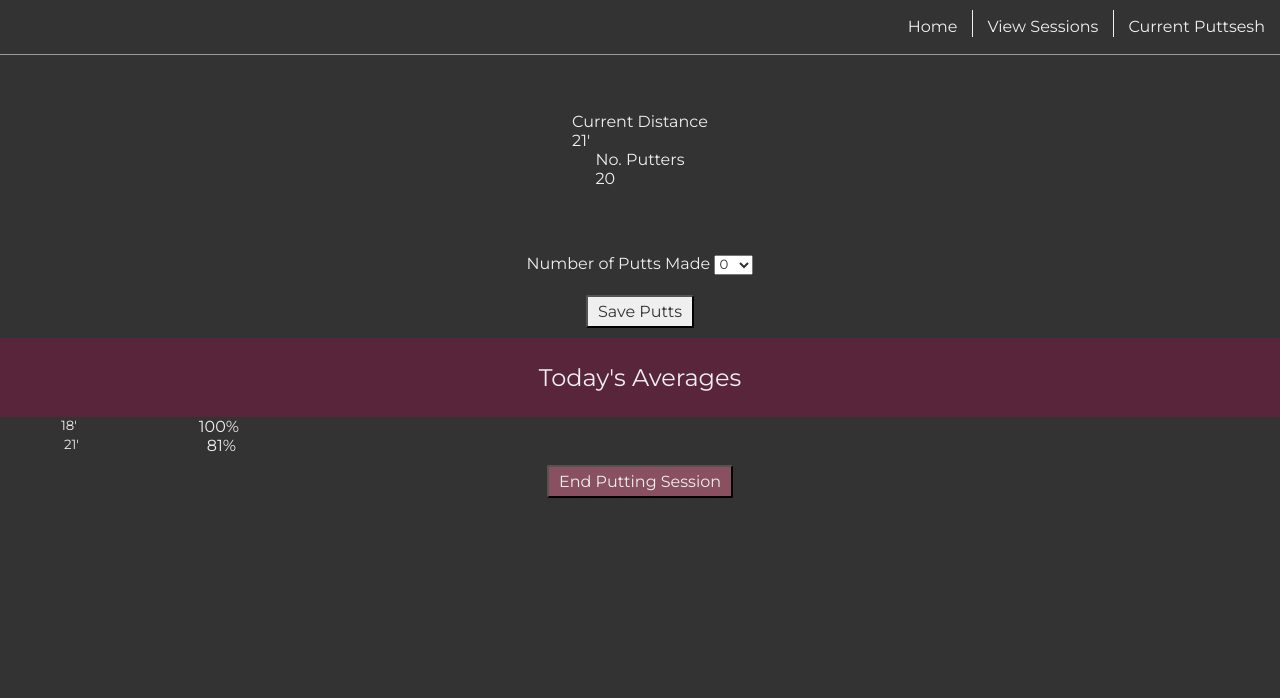
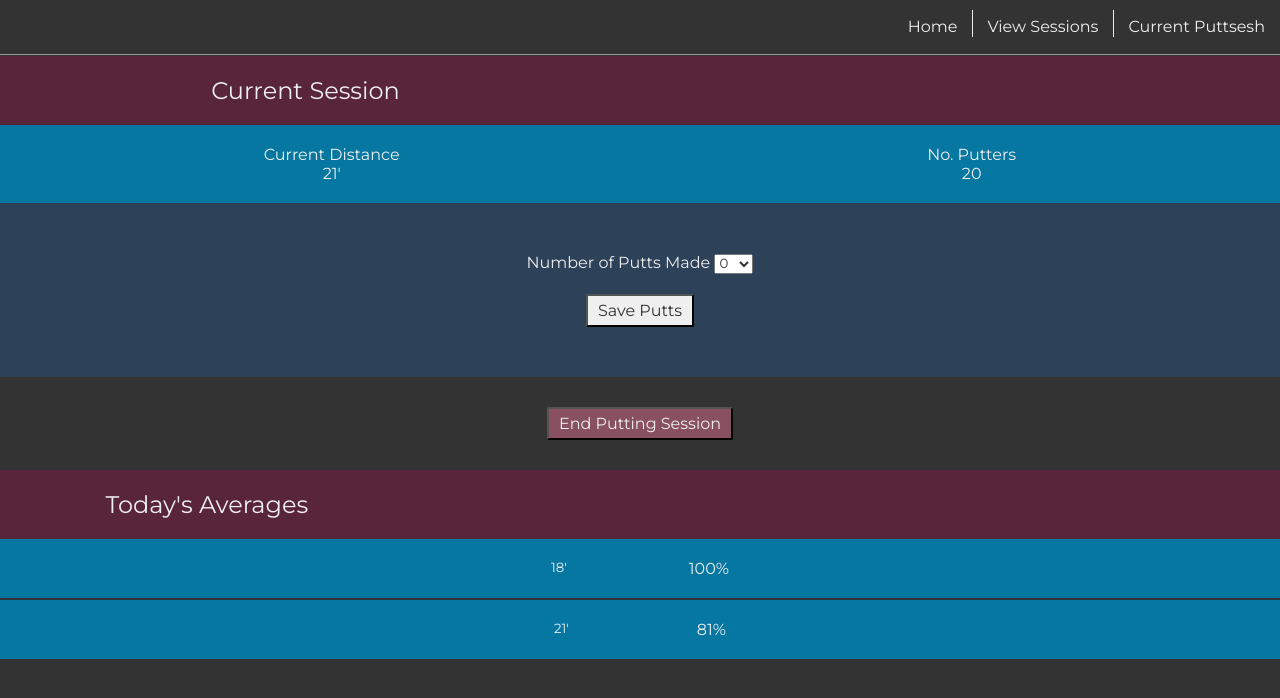
Before and after one commit to jereamon/disc-golf-putts, a Flask app: page /puttsesh/current/7 in a window 1280 px wide. Shown: the top 698 px of the page. Run offline with Flask 2, Linux system fonts and the light colour scheme; a user stored in the database is signed in.

Commit message:
More styling fixes. Tried to make the styling across pages more uniform.

```diff
--- a/static/css/main.css
+++ b/static/css/main.css
@@ -20,9 +20,8 @@
 
     --transition-time: 300ms;
 
-    /* --blue-thick-border: solid 2px var(--blue-gray);
-    --blue-thin-border: solid 1px var(--blue-gray);
-    --purple-thick-border: solid 2px var(--purple); */
+    --header-padding: 20px 0;
+    --header-left-margin: 0 0 0 8.25vw;
 }
 
 * {
@@ -145,11 +144,15 @@ nav a:hover::after {
     /* width: 100vw; */
 }
 
-.putt-avgs-outer-container h2 {
+.putt-avgs-header-container {
     background: var(--first-color);
-    padding: 25px 0;
-    text-align: center;
+    padding: var(--header-padding);
     width: 100vw;
+}
+
+.putt-avgs-header-container h2 {
+    /* text-align: center; */
+    margin: var(--header-left-margin);
 }
 
 .putt-avgs-inner-container {
@@ -225,24 +228,39 @@ input[type=submit]:hover {
 
 /*#region CURRENT SESSION TEMPLATE STYLES */
 
-/* .cur-dist-container {
+.current-puttsesh-header-container {
+    background: var(--first-color);
+    padding: var(--header-padding);
+    width: 100%;
+}
+
+.current-puttsesh-header {
+    margin: 0 0 0 16.5vw;
+}
+
+.cur-dist-container {
+    align-items: center;
+    /* background: var(--) */
+    display: flex;
+    flex-direction: column;
+    /* margin: 0 0 20px; */
+    /* padding: 10px 0; */
+}
+
+.outer-container.putt-page {
+    background: var(--fourth-color);
+    flex-direction: row;
+    justify-content: space-around;
+    margin: 0;
+    padding: var(--header-padding);
+    width: 100%;
+}
+
+.putt-page-form {
     align-items: center;
     display: flex;
     flex-direction: column;
-    margin: 0 0 20px;
-    padding: 10px 0;
-    text-align: center;
-} */
-
-/* .outer-container.putt-page {
-    flex-direction: column;
-    align-items: center;
-} */
-
-.putt-page-form {
-    display: flex;
-    flex-direction: column;
-    align-items: center;
+    padding: var(--header-padding);
 }
 
 .putt-page-form label {
@@ -250,7 +268,10 @@ input[type=submit]:hover {
 }
 
 .putt-save-container {
-    width: 75%;
+    background: var(--fifth-color);
+    margin: 0;
+    padding: var(--header-padding);
+    width: 100%;
 }
 
 .putt-save-success {
@@ -267,16 +288,10 @@ input[type=submit]:hover {
 
 /*#region VIEW SESSIONS */
 
-.all-sessions-header {
-    background: var(--first-color);
-    padding: 20px 0;
-    text-align: center;
-    width: 100%;
-}
-
 .all-sessions-month {
     width: 100%;
-    padding: 10px 0 10px 16.5vw;
+    padding: 10px 8.25vw 10px 0;
+    text-align: right;
 }
 
 .puttsesh-link {
@@ -304,7 +319,7 @@ input[type=submit]:hover {
     background: var(--first-color);
     display: flex;
     justify-content: space-around;
-    padding: 25px 0;
+    padding: var(--header-padding);
     width: 100%;
 }
 
--- a/static/js/current_puttsesh.js
+++ b/static/js/current_puttsesh.js
@@ -39,6 +39,7 @@ $(function () {
                 /* ########################## */
                 /* THIS UPDATES THE AVERAGES */
                 avgsContainer = document.querySelector('.putt-avgs-inner-container')
+                avgsContainer.classList.remove('hide-avgs-container');
                 while (avgsContainer.firstChild) {
                     avgsContainer.removeChild(avgsContainer.firstChild)
                 }
--- a/static/js/view_puttsesh_single.js
+++ b/static/js/view_puttsesh_single.js
@@ -72,7 +72,7 @@ function createUpdateForm(noPutters, puttId) {
     updateButton.innerText = 'Update';
     updateButton.setAttribute('type', 'button');
 
-    for (var i = 0; i < parseInt(noPutters); i++) {
+    for (var i = 0; i < parseInt(noPutters)+1; i++) {
         option = document.createElement('option')
         option.innerText = i
         selectInput.appendChild(option)
--- a/templates/current_puttsesh.jinja2
+++ b/templates/current_puttsesh.jinja2
@@ -1,8 +1,11 @@
 {% extends "base.jinja2" %}
 
 {% block content %}
-<div class='outer-container putt-page'>
-    <div class='outer-container'>
+<div class='outer-container'>
+<div class="current-puttsesh-header-container">
+    <h2 class="current-puttsesh-header">Current Session</h2>
+</div>
+    <div class='outer-container putt-page'>
         {% if distance %}
             <div class="cur-dist-container">
                 <h4>Current Distance</h4>
@@ -43,25 +46,30 @@
         <p class='putt-save-success'>Putts Saved</p>
     </div>
 
+    <form method='POST' class='putt-page-form'>
+        <input name='action' type='submit' value='End Putting Session' class='end-puttsesh-submit'>
+    </form>
+
     {% if today_avgs %}
         <div class="putt-avgs-outer-container">
     {% else %}
         <div class="putt-avgs-outer-container hide-avgs-container">
     {% endif %}
-            <h2>Today's Averages</h2>
+            <div class="putt-avgs-header-container">
+                <h2>Today's Averages</h2>
+            </div>
             <div class="putt-avgs-inner-container">
                 {% for putt_avg in today_avgs %}
-                    <div class='putt-avg-container'>
-                        <h5>{{ putt_avg }}'</h5>
-                        <p>{{ today_avgs[putt_avg] }}%</p>
+                    <div class="putt-avg-outer-container">
+                        <div class='putt-avg-container'>
+                            <h5>{{ putt_avg }}'</h5>
+                            <p>{{ today_avgs[putt_avg] }}%</p>
+                        </div>
                     </div>
                 {% endfor %}
             </div>
         </div>
 
-    <form method='POST' class='putt-page-form'>
-        <input name='action' type='submit' value='End Putting Session' class='end-puttsesh-submit'>
-    </form>
 </div>
 {% endblock content %}
 
--- a/templates/view_puttsesh.jinja2
+++ b/templates/view_puttsesh.jinja2
@@ -2,7 +2,9 @@
 
 {% block content %}
 <div class='outer-container puttsesh-container'>
-<h2 class="all-sessions-header">All Sessions</h2>
+<div class='putt-avgs-header-container'>
+    <h2 class="all-sessions-header">All Sessions</h2>
+</div>
 
 {% set month = namespace(m=all_sessions[0].date.strftime('%m-%Y')) %}
 {% for session in all_sessions %}
```
Also changed, not shown: templates/home.jinja2 (+6 -2 lines), templates/view_puttsesh_single.jinja2 (+5 -5 lines), putting_db.db.
